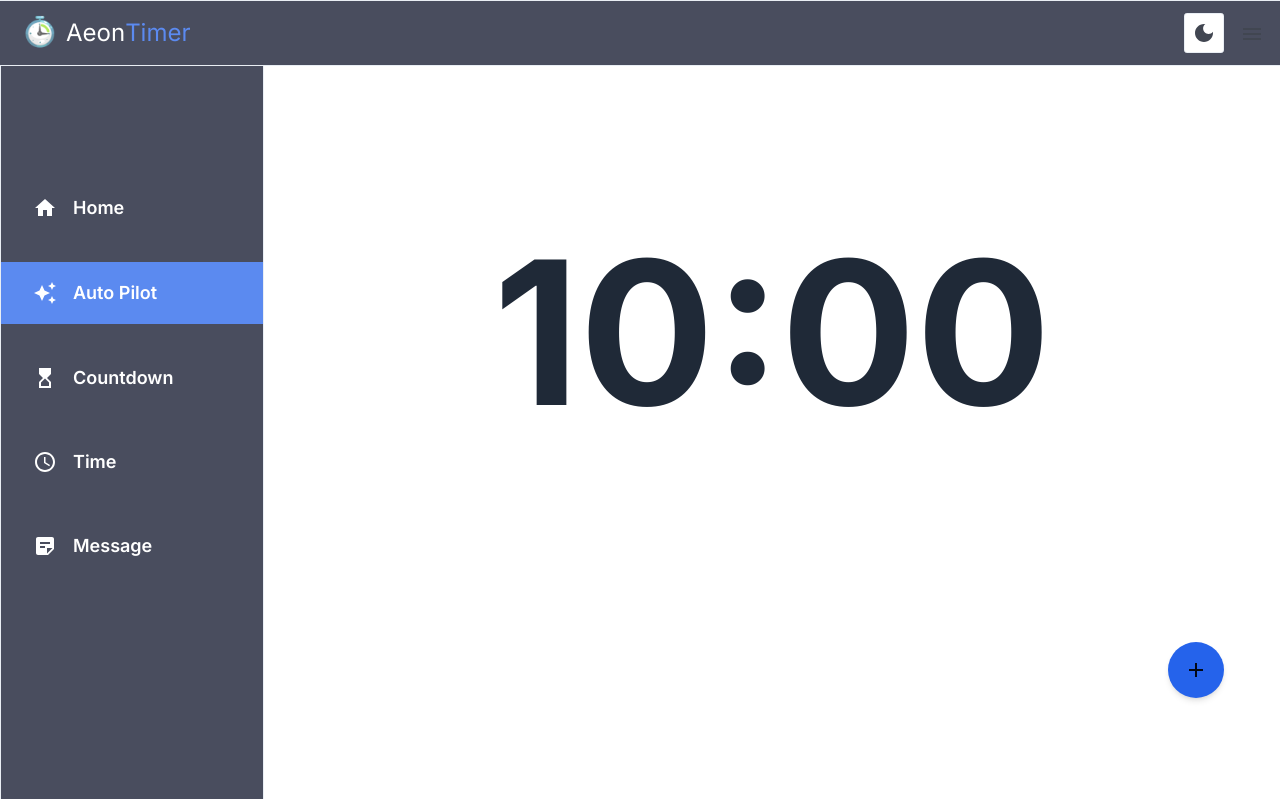
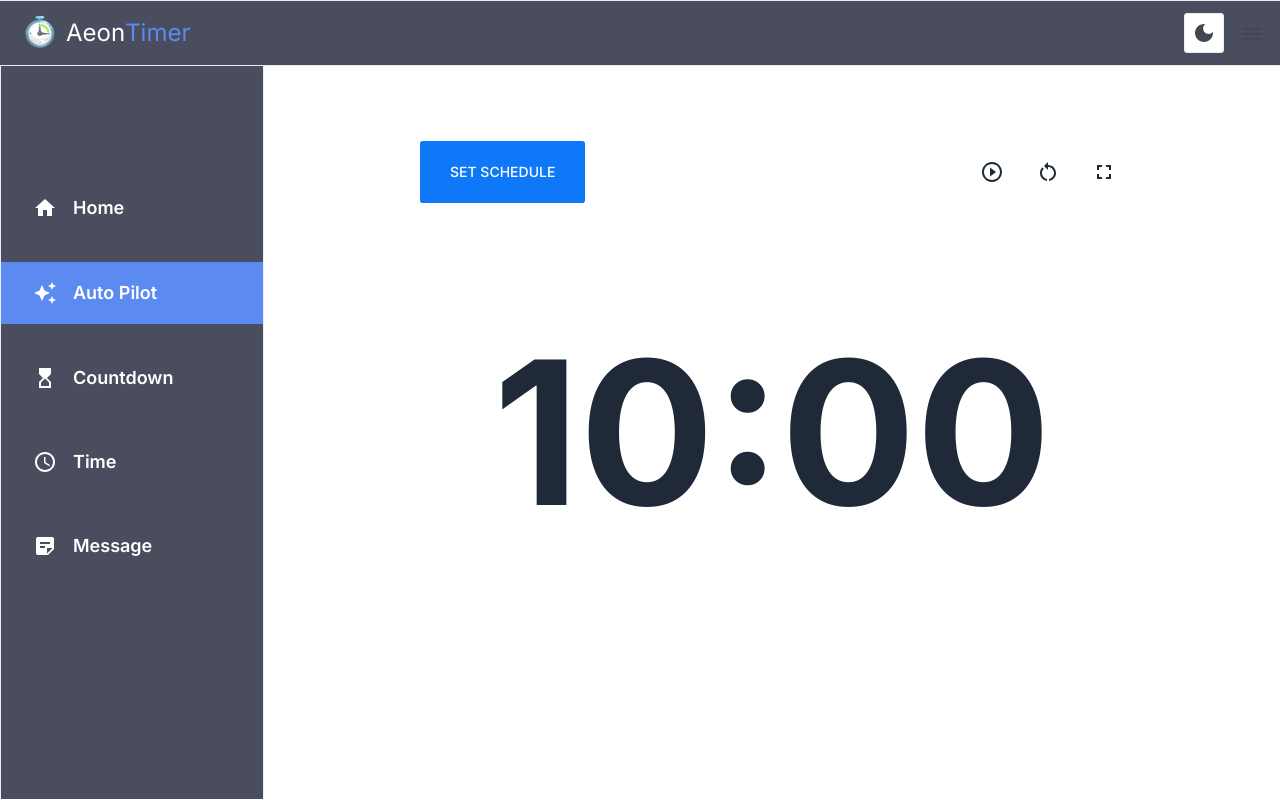
Before and after one commit to ivory-vista-tech/countdown-app-v2, a Next.js app: page /auto-pilot in a window 1280 px wide. Built offline with nearby package versions, Linux system fonts and the light colour scheme.

Commit message:
Auto  page

```diff
--- a/app/(root)/auto-pilot/page.tsx
+++ b/app/(root)/auto-pilot/page.tsx
@@ -8,17 +8,18 @@ import { DataContext } from "@/providers/DataProvider";
 import Alert from "@/components/alert/Alert";
 import TimeUp from "@/components/timeUp/TimeUp";
 import Signal from "@/components/signal/Signal";
+import Controls from "@/components/controls/Controls";
 
 const AutoPilotPage = () => {
   const [schedule, setSchedule] = useState<boolean>(false);
   const [isClient, setIsClient] = useState(false);
-  const { setFeature, showAlert, timeItems, isBreakTime } =
+  const { setFeature, showAlert, timeItems, isBreakTime, isVisible } =
     useContext(DataContext);
 
   useEffect(() => {
     setIsClient(true);
 
-    setFeature("auto-mode");
+    setFeature("auto-pilot");
   }, [setFeature]);
 
   return isClient ? (
@@ -31,9 +32,16 @@ const AutoPilotPage = () => {
 
       {!timeItems.autoMode && <TimeUp />}
 
+      {!showAlert &&
+        (isVisible ? (
+          <Controls setSchedule={setSchedule} />
+        ) : (
+          <div className="h-[100px]" />
+        ))}
+
       {!showAlert && <CountDown />}
 
-      {!showAlert && (
+      {/* {!showAlert && (
         <div className="flex justify-end">
           <div
             className="flex justify-center size-14 bg-primary rounded-full items-center shadow-md cursor-pointer"
@@ -42,7 +50,7 @@ const AutoPilotPage = () => {
             <Add />
           </div>
         </div>
-      )}
+      )} */}
 
       <ScheduleModal
         isOpen={schedule}
--- a/app/(root)/countdown/page.tsx
+++ b/app/(root)/countdown/page.tsx
@@ -25,7 +25,12 @@ const CountDownPage = () => {
 
       <TimeUp />
 
-      {!showAlert && (isVisible ? <Controls /> : <div className="h-[100px]" />)}
+      {!showAlert &&
+        (isVisible ? (
+          <Controls setSchedule={undefined} />
+        ) : (
+          <div className="h-[100px]" />
+        ))}
 
       {!showAlert && <CountDown />}
     </>
--- a/components/buttons/ButtonGroup.tsx
+++ b/components/buttons/ButtonGroup.tsx
@@ -12,12 +12,13 @@ const ButtonGroup = () => {
 
   return (
     <div className="flex gap-4">
-      {feature === "countdown" && (
-        <>
-          <PlayAndPause />
-          <Reset />
-        </>
-      )}
+      {feature === "countdown" ||
+        (feature === "auto-pilot" && (
+          <>
+            <PlayAndPause />
+            <Reset />
+          </>
+        ))}
       <FullScreen />
 
       {isFullscreen && <MobileNav />}
--- a/components/controls/Controls.tsx
+++ b/components/controls/Controls.tsx
@@ -6,14 +6,20 @@ import SetMessage from "../buttons/SetMessage";
 import ToggleTimeFormat from "../buttons/ToggleTimeFormat";
 import ButtonGroup from "../buttons/ButtonGroup";
 import { DataContext } from "@/providers/DataProvider";
+import SetSchedule from "../schedule/SetSchedule";
 
-const Controls = () => {
+interface SetScheduleProps {
+  setSchedule: any;
+}
+
+const Controls = ({ setSchedule }: SetScheduleProps) => {
   const { feature } = useContext(DataContext);
 
   return (
     <div className="flex flex-col md:flex-row gap-4 justify-center items-center max-w-screen mx-[4px] md:mx-[40px] lg:mx-[100px] h-[100px]">
       <div className="flex flex-1">
         {feature === "countdown" && <SetCountdown />}
+        {feature === "auto-pilot" && <SetSchedule handleClick={setSchedule} />}
         {feature === "message" && <SetMessage />}
         {feature === "time" && <ToggleTimeFormat />}
       </div>
--- a/components/countdown/CountDown.tsx
+++ b/components/countdown/CountDown.tsx
@@ -30,7 +30,7 @@ const Timer = () => {
         {currentTime}
       </h1>
 
-      {isVisible && !isPlaying && feature !== "auto-mode" ? (
+      {isVisible && !isPlaying && feature !== "auto-pilot" ? (
         <PresetBlock />
       ) : (
         <div className="h-[100px]" />
--- a/components/features/Features.tsx
+++ b/components/features/Features.tsx
@@ -22,7 +22,7 @@ const Features = () => {
             <AnimatePresence>
               {hoveredIndex === idx && (
                 <motion.span
-                  className="absolute inset-0 h-full w-full bg-neutral-200 dark:bg-slate-800/[0.8] block rounded-3xl"
+                  className="absolute inset-0 h-full w-full bg-neutral-200 dark:bg-slate-800/[0.8] block rounded-lg"
                   layoutId="hoverBackground"
                   initial={{ opacity: 0 }}
                   animate={{
--- /dev/null
+++ b/components/schedule/SetSchedule.tsx
@@ -0,0 +1,14 @@
+"use client";
+
+import React from "react";
+import { Button } from "../ui/button";
+
+const SetSchedule = ({ handleClick }: { handleClick: () => void }) => {
+  return (
+    <Button type="submit" onClick={handleClick} className="timer-button">
+      SET SCHEDULE
+    </Button>
+  );
+};
+
+export default SetSchedule;
```
